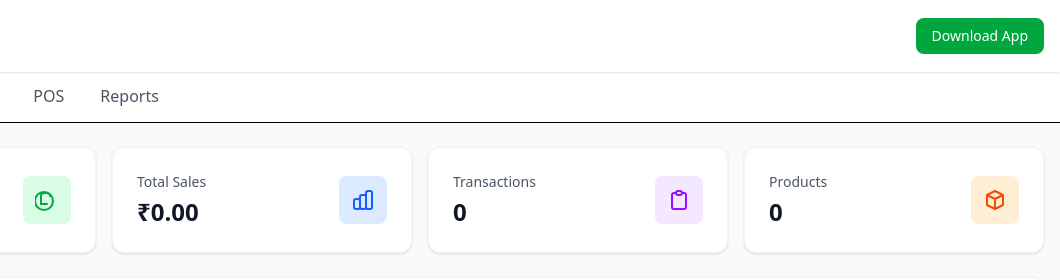
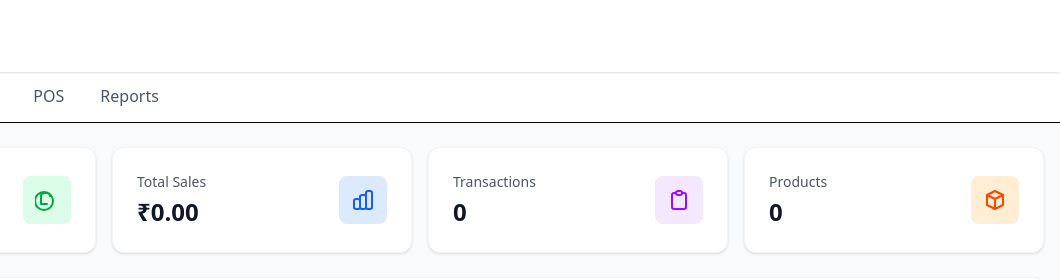
Before and after one commit to CodecraftBySyed/Mini-POS-System, a plain HTML site: page index.html in a window 1280 px wide. Shown: the top 280 px of the page, 220-1280 px from the left. Drawn offline with Linux system fonts and the light colour scheme.

Commit message:
Update index.html

```diff
--- a/index.html
+++ b/index.html
@@ -25,7 +25,7 @@
         <div class="flex items-center space-x-2">
           <button id="installBtn" class="hidden px-4 py-2 bg-indigo-600 text-white rounded-lg text-sm font-medium hover:bg-indigo-700">Install App</button>
           <!-- Download App button (points to portfolio download path; replace with actual zip URL when available) -->
-          <a id="downloadBtn" href="download/mini-pos.zip" target="_blank" rel="noopener noreferrer" class="px-4 py-2 bg-green-600 text-white rounded-lg text-sm font-medium hover:bg-green-700">Download App</a>
+
         </div>
       </div>
     </div>
```
